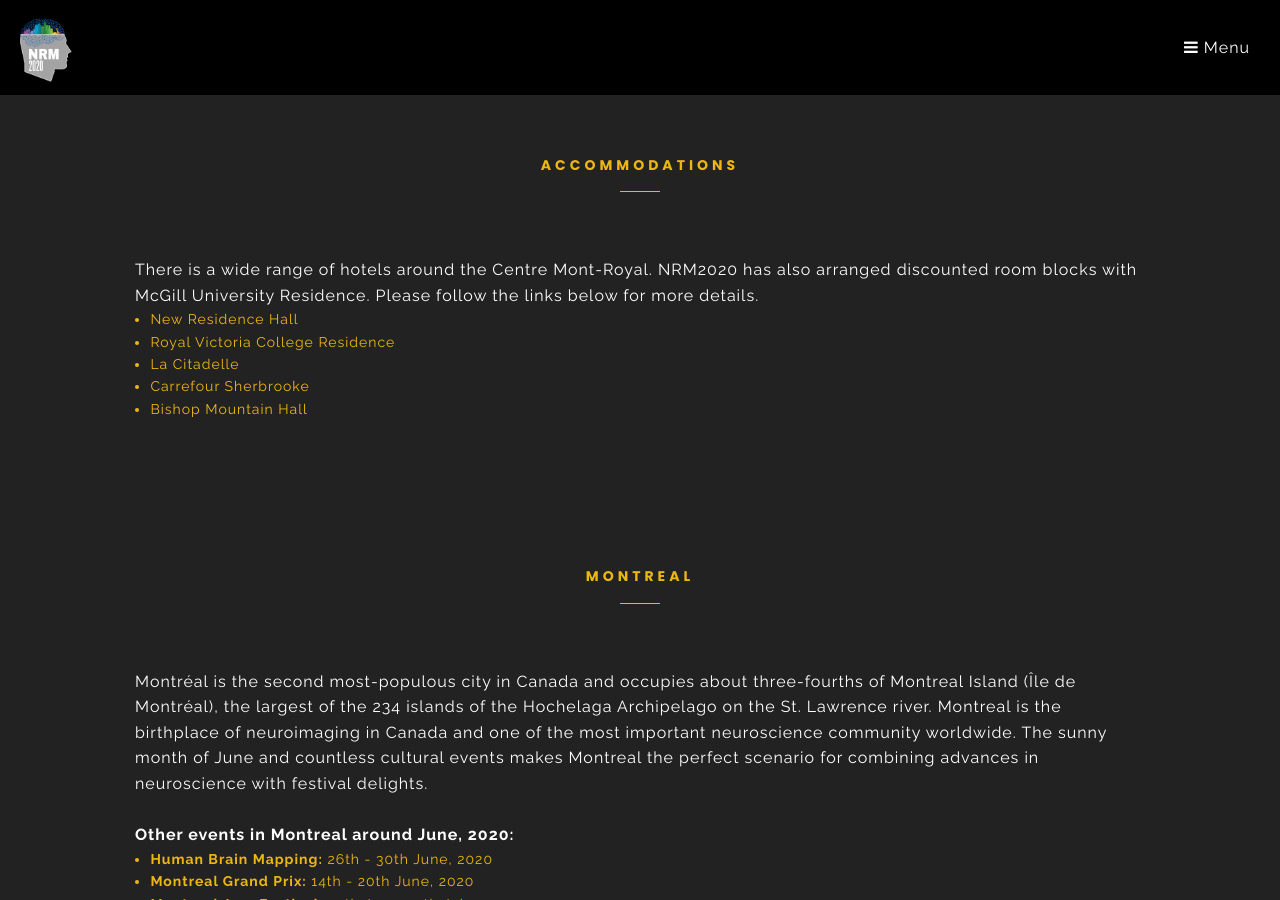
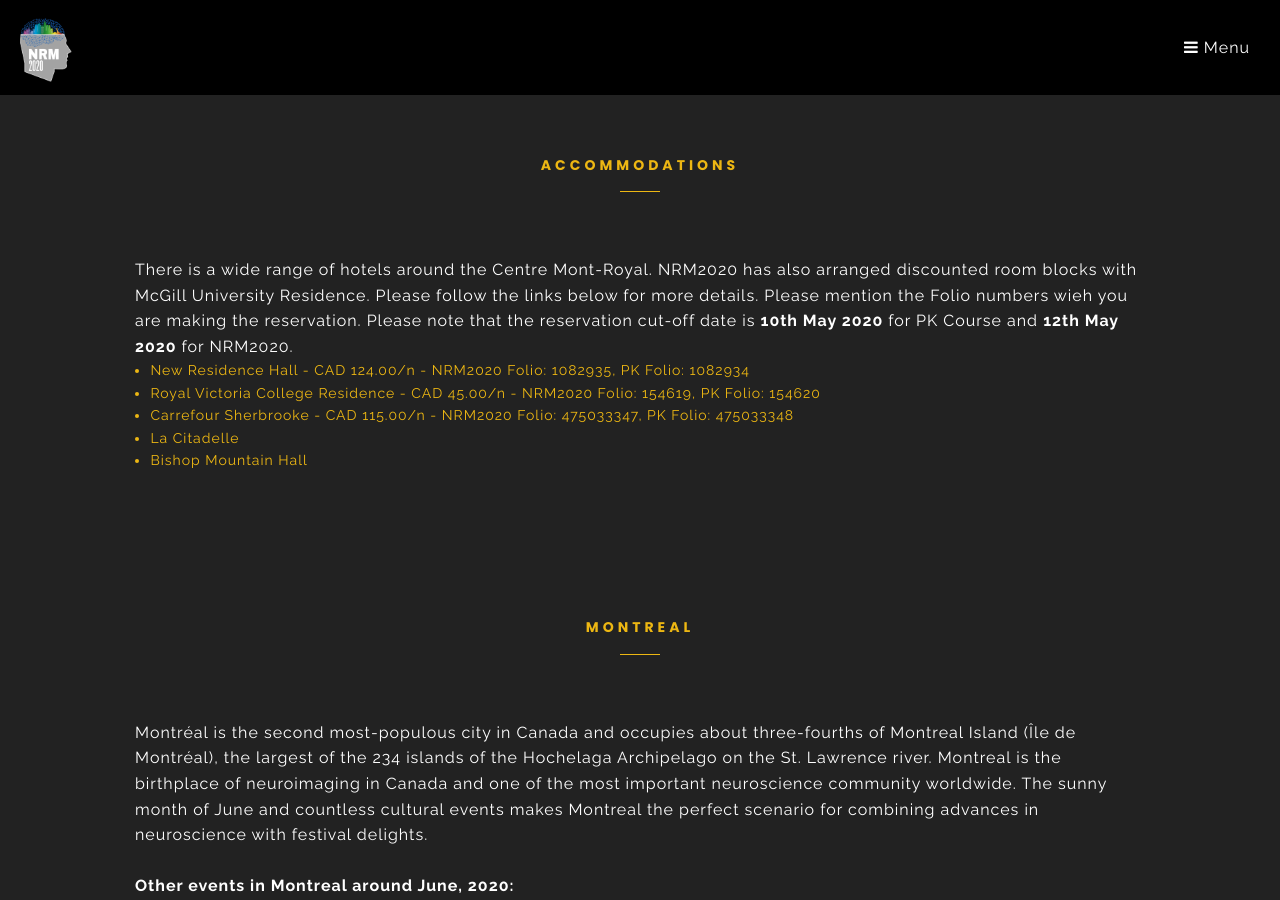
Before and after one commit to sulantha2006/nrm2020_web, a Jekyll site: the page built from index.html, in a window 1280 px wide and 900 px high, scrolled down 4022 px. Built offline with Jekyll 4.4.1, drawn with Linux system fonts in a browser that asks for light colours; the list of posts is cut into pages by our own code.

Commit message:
Added folio numbers

```diff
--- a/_includes/accom.html
+++ b/_includes/accom.html
@@ -19,20 +19,23 @@
               <div class="medium-12 columns">
                 <p>There is a wide range of hotels around the Centre Mont-Royal.
                   NRM2020 has also arranged discounted room blocks with McGill University Residence. Please follow the
-                  links below for more details.
+                  links below for more details. Please mention the Folio numbers wieh you are making the reservation.
+                  Please note that the reservation cut-off date is <strong> 10th May 2020 </strong> for PK Course and
+                  <strong> 12th May 2020 </strong> for
+                  NRM2020.
                 </p>
                 <ul>
                   <a href="https://www.mcgill.ca/accommodations/summer/nrh">
-                    <li>New Residence Hall</li>
+                    <li>New Residence Hall - CAD 124.00/n - NRM2020 Folio: 1082935, PK Folio: 1082934 </li>
                   </a>
                   <a href="https://www.mcgill.ca/accommodations/summer/rvc">
-                    <li>Royal Victoria College Residence</li>
+                    <li>Royal Victoria College Residence - CAD 45.00/n - NRM2020 Folio: 154619, PK Folio: 154620</li>
+                  </a>
+                  <a href="https://www.mcgill.ca/accommodations/summer/cs">
+                    <li>Carrefour Sherbrooke - CAD 115.00/n - NRM2020 Folio: 475033347, PK Folio: 475033348</li>
                   </a>
                   <a href="https://www.mcgill.ca/accommodations/summer/lc">
                     <li>La Citadelle</li>
-                  </a>
-                  <a href="https://www.mcgill.ca/accommodations/summer/cs">
-                    <li>Carrefour Sherbrooke</li>
                   </a>
                   <a href="https://www.mcgill.ca/accommodations/summer/bmh">
                     <li>Bishop Mountain Hall</li>
```
